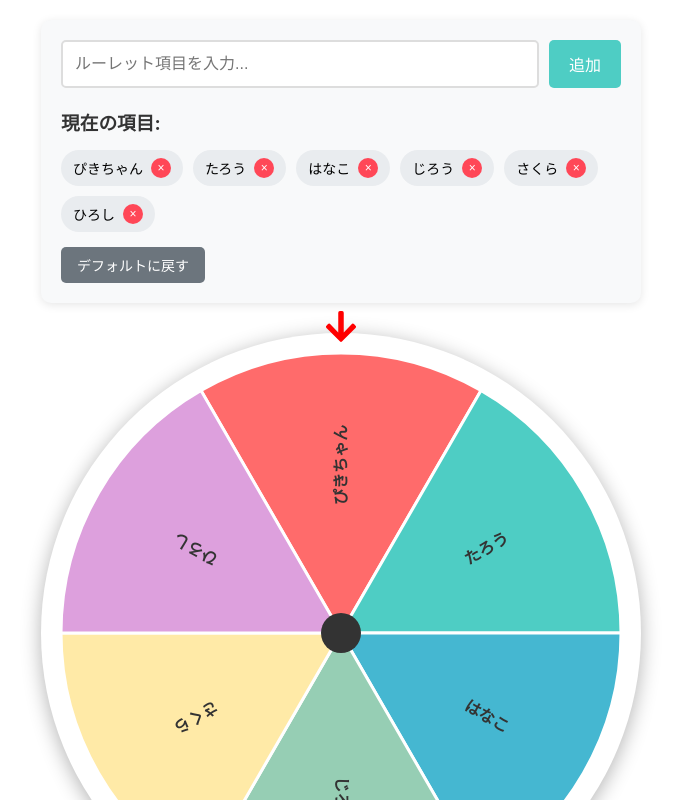
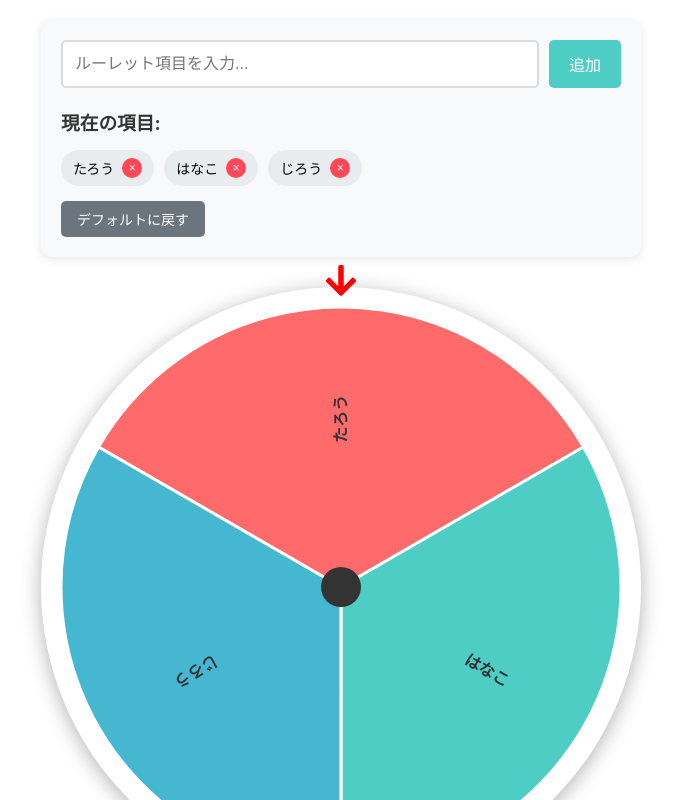
Before and after one commit to kspace-trk/roulette, a Nuxt app: page / in a window 1280 px wide. Shown: the top 800 px of the page, without its empty margins (299-980 px from the left). Built offline with nearby package versions, Linux system fonts and the light colour scheme.

Commit message:
fix: デフォ要素の数を減らす

```diff
--- a/pages/index.vue
+++ b/pages/index.vue
@@ -11,7 +11,7 @@ const canvasRef = ref<HTMLCanvasElement>()
 const hasCustomRoulette = ref(false)
 
 // デフォルトのルーレット項目
-const defaultItems = ['ぴきちゃん', 'たろう', 'はなこ', 'じろう', 'さくら', 'ひろし']
+const defaultItems = ['たろう', 'はなこ', 'じろう']
 
 onMounted(() => {
   // 初期状態でデフォルトのルーレットを描画
```
